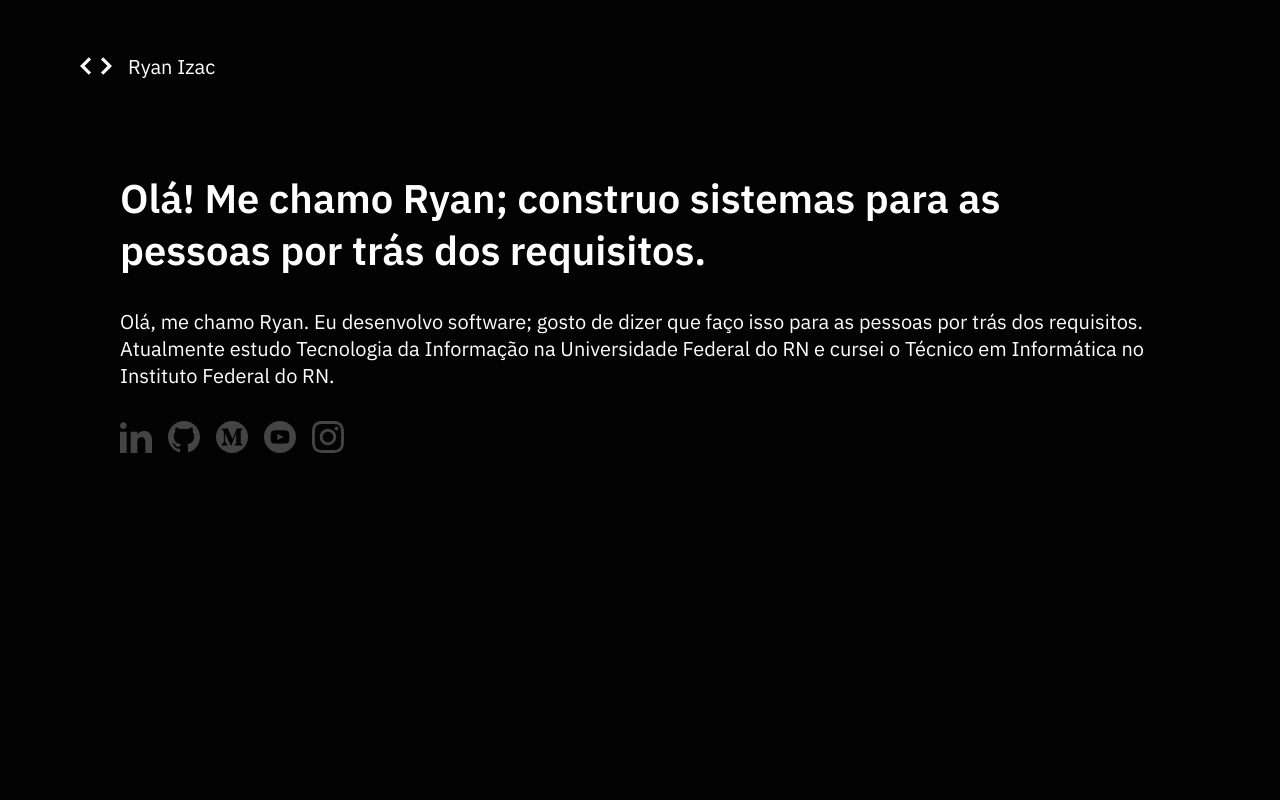
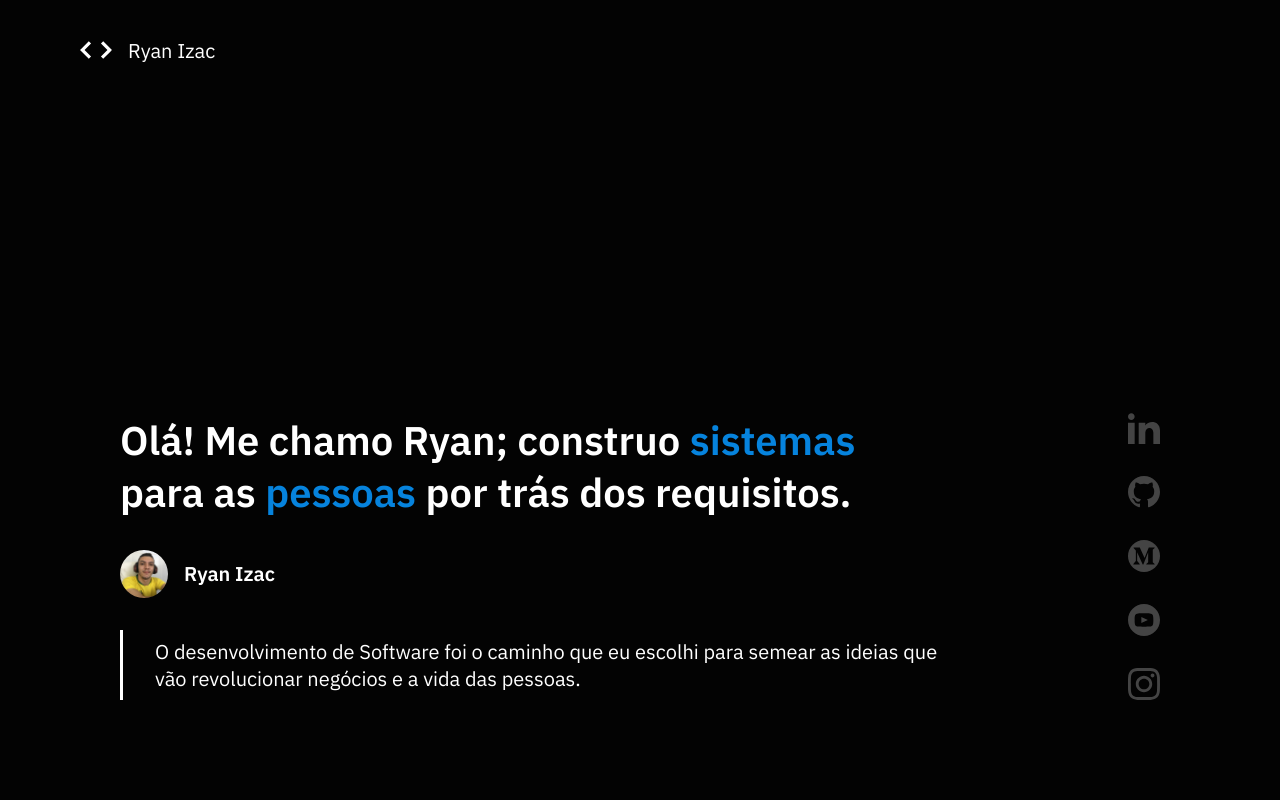
Before and after one commit to ryanizac/portfolio, a Next.js app: page / in a window 1280 px wide. Shown: the top 800 px of the page. Built offline with nearby package versions, Linux system fonts and the light colour scheme.

Commit message:
style: change layout of presentation section

```diff
--- a/src/components/HomePage/components/SocialIcons/styles.ts
+++ b/src/components/HomePage/components/SocialIcons/styles.ts
@@ -2,8 +2,8 @@ import styled from "styled-components";
 
 export const Container = styled.div`
   display: flex;
-  column-gap: 16px;
-  margin-top: 32px;
+  flex-direction: column;
+  gap: 32px;
 
   & > svg {
     cursor: pointer;
--- a/src/components/HomePage/sections/PresentationSection/index.tsx
+++ b/src/components/HomePage/sections/PresentationSection/index.tsx
@@ -2,25 +2,24 @@ import { Container } from "./styles";
 import { Column } from "@components/template/Column";
 import { H1 } from "@components/template/H";
 import { P } from "@components/template/P";
-
 import { SocialIcons } from "../../components/SocialIcons";
+import { ProfileCard } from "@components/ProfileCard";
 
 export function PresentationSection() {
   return (
     <Container>
-      <Column>
+      <Column className="left">
         <H1>
-          Olá! Me chamo Ryan; construo sistemas para as pessoas por trás dos
-          requisitos.
+          Olá! Me chamo Ryan; construo <span>sistemas</span> para as{" "}
+          <span>pessoas</span> por trás dos requisitos.
         </H1>
+        <ProfileCard />
         <P>
-          Olá, me chamo Ryan. Eu desenvolvo software; gosto de dizer que faço
-          isso para as pessoas por trás dos requisitos. Atualmente estudo
-          Tecnologia da Informação na Universidade Federal do RN e cursei o
-          Técnico em Informática no Instituto Federal do RN.
+          O desenvolvimento de Software foi o caminho que eu escolhi para semear
+          as ideias que vão revolucionar negócios e a vida das pessoas.
         </P>
-        <SocialIcons />
       </Column>
+      <SocialIcons />
     </Container>
   );
 }
--- a/src/components/HomePage/sections/PresentationSection/styles.ts
+++ b/src/components/HomePage/sections/PresentationSection/styles.ts
@@ -2,7 +2,22 @@ import { FirstSection } from "@src/components/template/FirstSection";
 import styled from "styled-components";
 
 export const Container = styled(FirstSection)`
-  h1 {
-    margin-bottom: 32px;
+  flex-direction: row;
+  gap: 180px;
+  align-items: flex-end;
+  padding-bottom: 100px;
+
+  .left {
+    gap: 16px;
+  }
+
+  h1 span {
+    color: #0683dd;
+  }
+
+  p {
+    padding: 8px 0;
+    padding-left: 32px;
+    border-left: 3px solid white;
   }
 `;
--- /dev/null
+++ b/src/components/ProfileCard/index.tsx
@@ -0,0 +1,11 @@
+import { Container, Image, Name } from "./styles";
+import me from "@public/img/me1.png";
+
+export function ProfileCard() {
+  return (
+    <Container>
+      <Image src={me} alt="ryan" />
+      <Name>Ryan Izac</Name>
+    </Container>
+  );
+}
--- /dev/null
+++ b/src/components/ProfileCard/styles.ts
@@ -0,0 +1,19 @@
+import styled from "styled-components";
+import NextImage from "next/image";
+
+export const Container = styled.article`
+  display: flex;
+  align-items: center;
+  gap: 16px;
+`;
+
+export const Image = styled(NextImage)`
+  height: 48px;
+  width: 48px;
+  border-radius: 30px;
+`;
+
+export const Name = styled.h4`
+  font-size: 20px;
+  font-weight: 600;
+`;
--- a/src/components/template/FirstSection.tsx
+++ b/src/components/template/FirstSection.tsx
@@ -1,7 +1,7 @@
 import styled from "styled-components";
 
 export const FirstSection = styled.section`
-  min-height: 100vh;
+  min-height: calc(100vh - 100px);
   display: flex;
   flex-direction: column;
   justify-content: space-between;
--- a/src/components/template/Header/styles.ts
+++ b/src/components/template/Header/styles.ts
@@ -2,9 +2,11 @@ import styled from "styled-components";
 
 export const Container = styled.header`
   display: flex;
-  padding: 50px calc(100% - 1200px);
+  align-items: center;
+  padding: 0 calc(100% - 1200px);
+  height: 100px;
 
   @media screen and (max-width: 1200px) {
-    padding: 50px 20px;
+    padding: 0 20px;
   }
 `;
```
